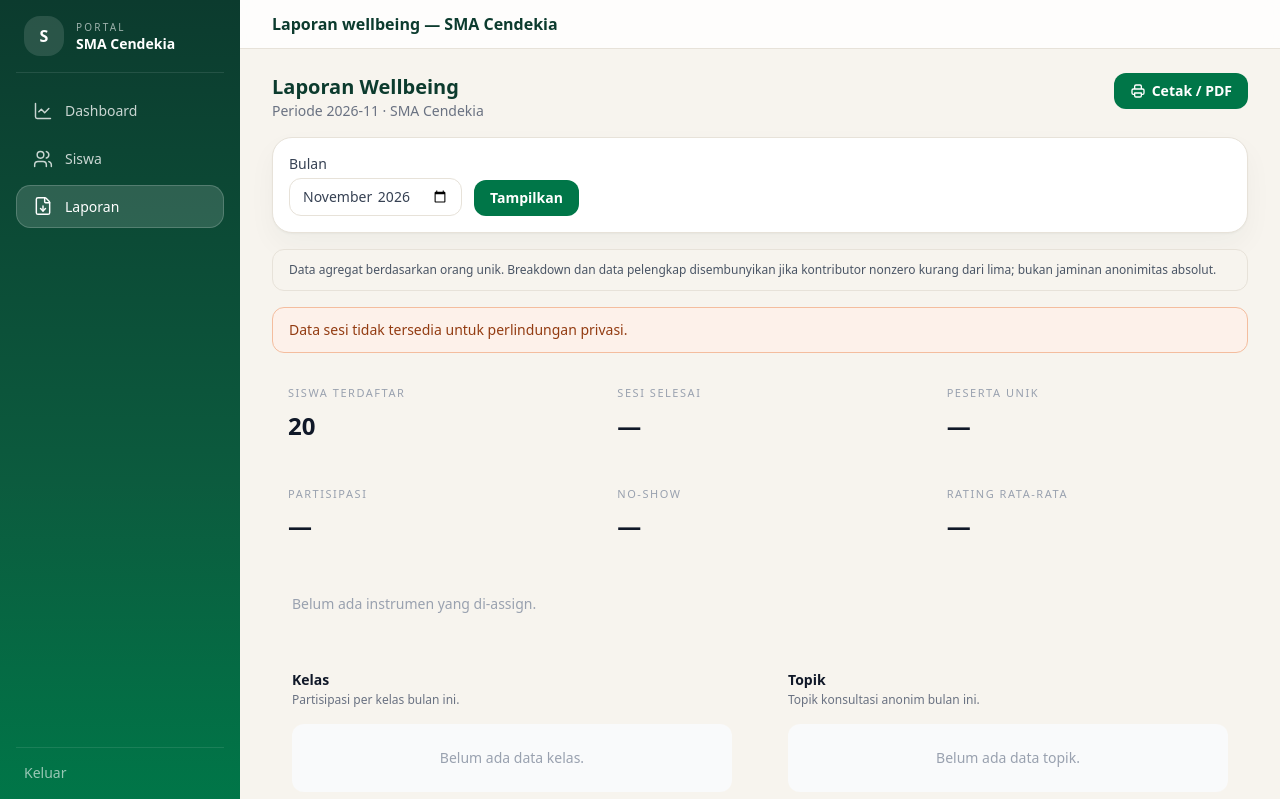
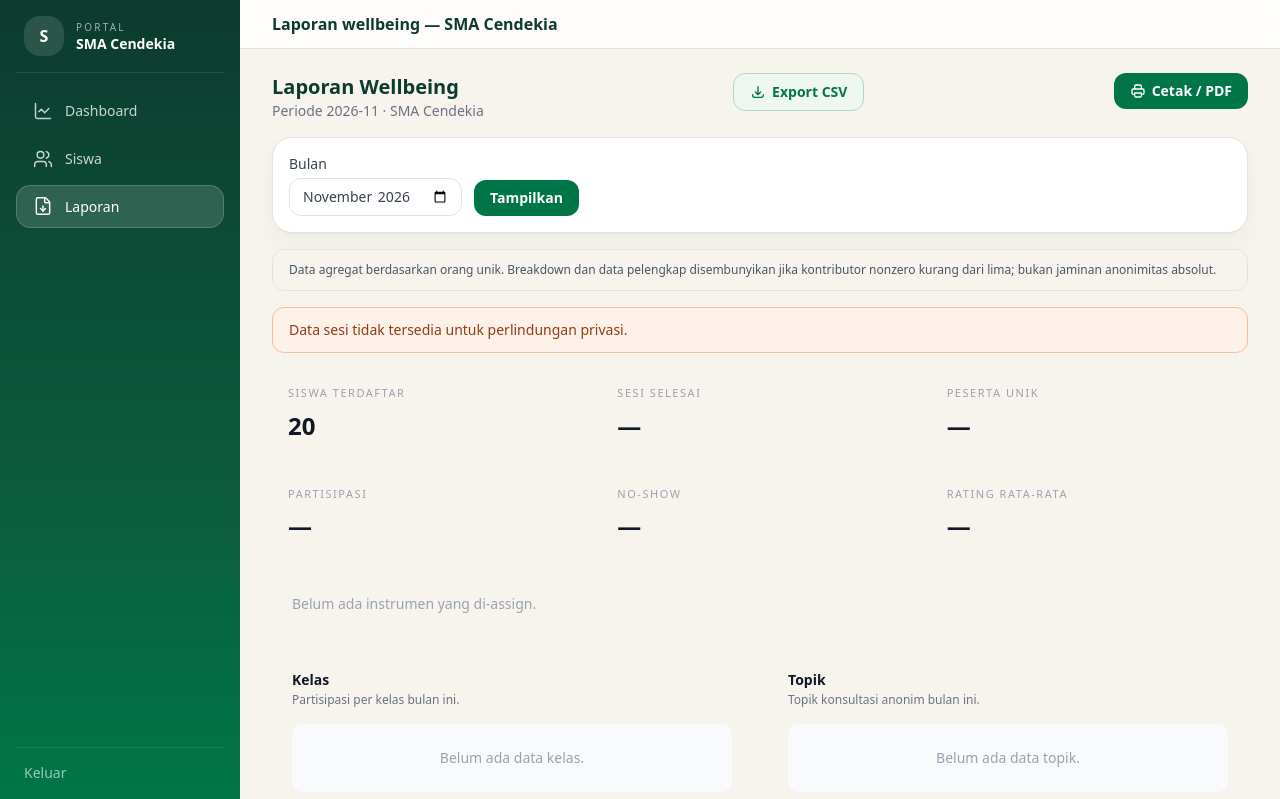
Before and after one commit to fauzan171/soluusi-b2company, a Laravel app: page /sekolah-portal/report in a window 1280 px wide. Shown: the top 799 px of the page. Run offline with Laravel 12, Linux system fonts and the light colour scheme; the visitor is signed in with stand-in values (Sample User, id 1); data comes from the database, SQL or seed files in the repository; data that the repository does not hold is empty; style sheets or scripts are compiled from the project's sources; parts of the project's set-up code (start-up, migrations or seed data) failed here and were passed over.

Commit message:
fix(sekolah): report export CSV passes selected month
Co-Authored-By: [CC] <noreply@anthropic.com>

```diff
--- a/resources/views/sekolah/report.blade.php
+++ b/resources/views/sekolah/report.blade.php
@@ -20,6 +20,12 @@
             <h1 class="text-xl font-bold text-pine-900">Laporan Wellbeing</h1>
             <p class="text-sm text-gray-500">Periode {{ $month }} · {{ $sekolah->brand }}</p>
         </div>
+        <a href="{{ route('sekolah.dashboard.export', ['month' => $month]) }}"
+            class="inline-flex items-center gap-1.5 rounded-xl border border-pine-200 bg-pine-50 px-4 py-2 text-sm font-semibold text-pine-700 hover:bg-pine-100 transition"
+            download>
+            <svg xmlns="http://www.w3.org/2000/svg" class="h-4 w-4" fill="none" viewBox="0 0 24 24" stroke="currentColor" stroke-width="2"><path stroke-linecap="round" stroke-linejoin="round" d="M4 16v1a3 3 0 003 3h10a3 3 0 003-3v-1m-4-4l-4 4m0 0l-4-4m4 4V4" /></svg>
+            Export CSV
+        </a>
         <button type="button" onclick="window.print()" class="inline-flex items-center gap-1.5 rounded-xl bg-pine-700 px-4 py-2 text-sm font-semibold text-white hover:bg-pine-800 transition">
             <svg xmlns="http://www.w3.org/2000/svg" class="h-4 w-4" fill="none" viewBox="0 0 24 24" stroke="currentColor" stroke-width="2"><path stroke-linecap="round" stroke-linejoin="round" d="M17 17h2a2 2 0 002-2v-4a2 2 0 00-2-2H5a2 2 0 00-2 2v4a2 2 0 002 2h2m2 4h6a2 2 0 002-2v-4H7v4a2 2 0 002 2zm8-12V5a2 2 0 00-2-2H9a2 2 0 00-2 2v4h10z" /></svg>
             Cetak / PDF
```
